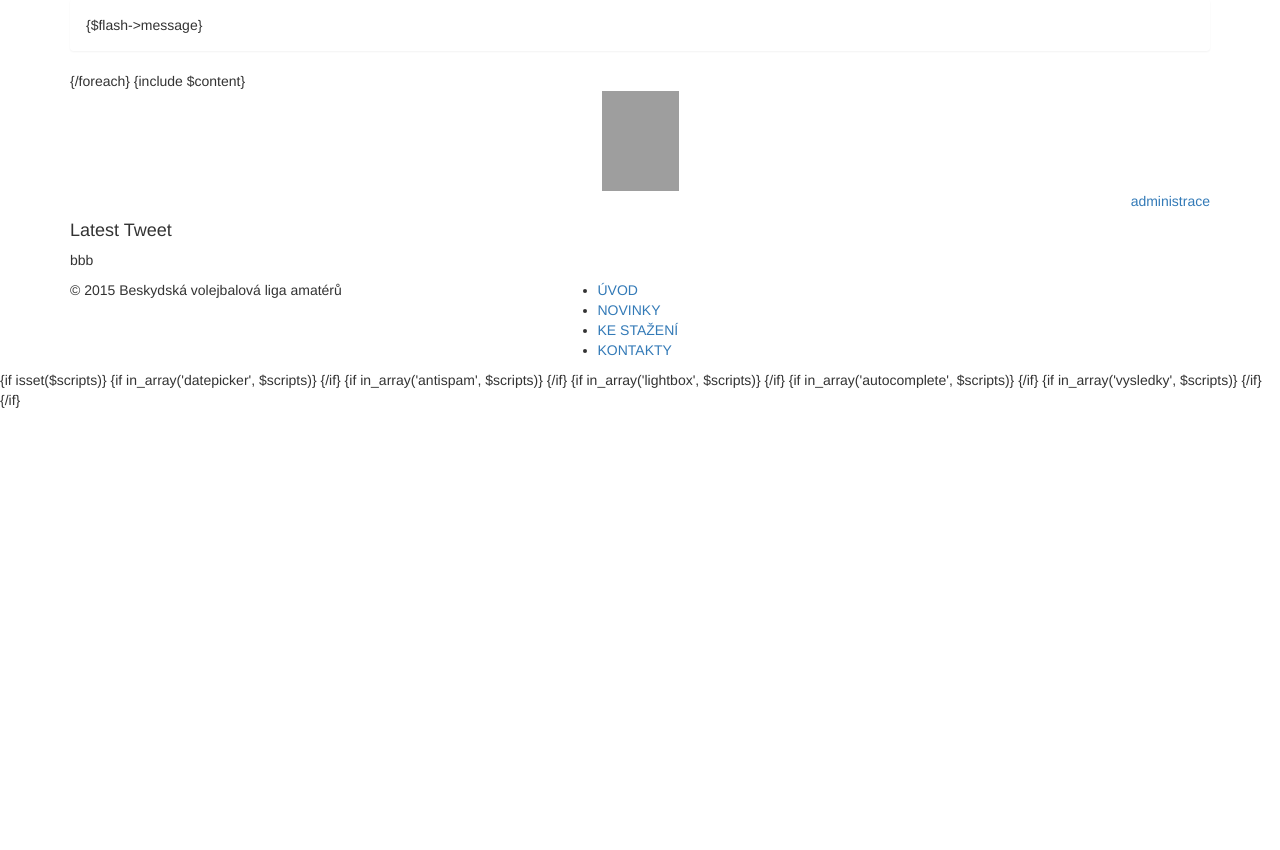
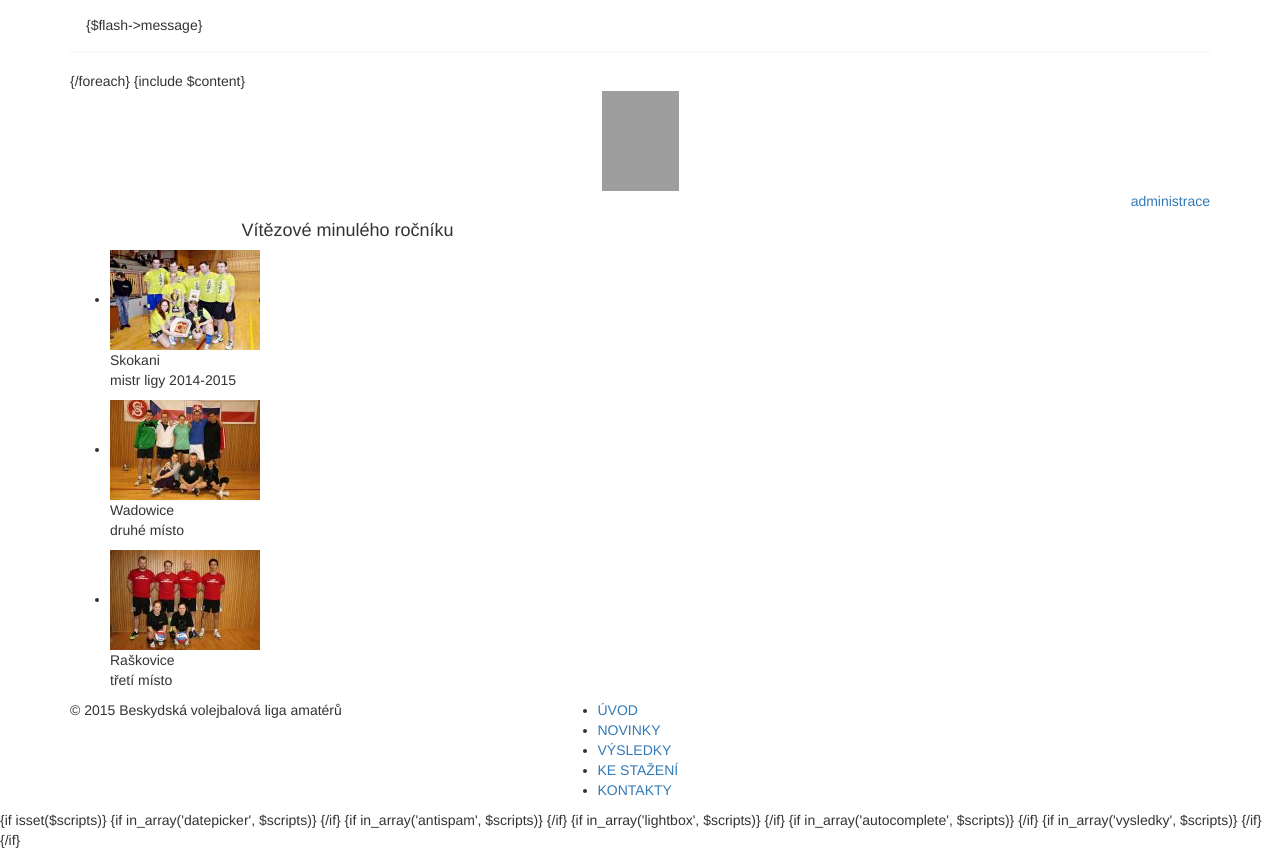
Before and after one commit to davehell/rbvl, a PHP site: page /app/templates/@layout.phtml in a window 1280 px wide. Shown: the part 323-1173 px from the top of the page. Before the commit the page ends 731 px from the top, so only its background shows below. Run offline with PHP 8.4, Linux system fonts and the light colour scheme; some libraries are stand-ins or nearby versions; grey boxes are pictures that could not be loaded.

Commit message:
pridana galerie vitezu

```diff
--- a/app/templates/@layout.phtml
+++ b/app/templates/@layout.phtml
@@ -14,6 +14,9 @@
 
   <script src="https://ajax.googleapis.com/ajax/libs/jquery/2.1.4/jquery.min.js"></script>
   <script src="https://maxcdn.bootstrapcdn.com/bootstrap/3.3.4/js/bootstrap.min.js"></script>
+
+  <link rel="stylesheet" href="{$baseUri}css/lightbox.css" type="text/css" media="screen" />
+  <script type="text/javascript" src="{$baseUri}js/lightbox.min.js"></script>
 
   <link href='http://fonts.googleapis.com/css?family=Open+Sans:400,700&subset=latin,latin-ext' rel='stylesheet' type='text/css'>
 </head>
@@ -126,9 +129,28 @@
 <div id="footer">
   <div class="container">
     <div class="row">
-      <div class="col-md-12">
-        <h4>Latest Tweet</h4>
-        <p>bbb</p>
+      <div class="col-md-6">
+        <h4 class="text-center">Vítězové minulého ročníku</h4>
+        <ul class="thumbs">
+          <li>
+            <a href="{$baseUri}img/vitezove/1415-1-skokani.jpg" rel="lightbox['vitezove']" title="Skokani - mistr ligy 2014-2015">
+              <img src="{$baseUri}img/vitezove/thumb_1415-1-skokani.jpg" />
+            </a>
+            <p>Skokani<br>mistr ligy 2014-2015</p>
+          </li>
+          <li>
+            <a href="{$baseUri}img/vitezove/1415-2-wadovice.jpg" rel="lightbox['vitezove']" title="Wadovice - druhé místo">
+              <img src="{$baseUri}img/vitezove/thumb_1415-2-wadovice.jpg" />
+            </a>
+            <p>Wadowice<br>druhé místo</p>
+          </li>
+          <li>
+            <a href="{$baseUri}img/vitezove/1415-3-raskovice.jpg" rel="lightbox['vitezove']" title="Raškovice - třetí místo">
+              <img src="{$baseUri}img/vitezove/thumb_1415-3-raskovice.jpg" />
+            </a>
+            <p>Raškovice<br>třetí místo</p>
+          </li>
+        </ul>
       </div>
     </div> <!-- .row -->
   </div> <!-- .container -->
@@ -144,6 +166,7 @@
         <ul class="nav-footer">
             <li><a href="{plink Default:}">ÚVOD</a> </li>
             <li><a href="{plink Aktuality:}">NOVINKY</a></li>
+            <li><a href="{plink Vysledky:}">VÝSLEDKY</a></li>
             <li><a href="{plink Download:}">KE STAŽENÍ</a></li>
             <li><a href="{plink Kontakty:}">KONTAKTY</a></li>
         </ul>
@@ -171,8 +194,6 @@
   <script type="text/javascript" src="{$baseUri}js/antispam.js"></script>
   {/if}
   {if in_array('lightbox', $scripts)}
-  <link rel="stylesheet" href="{$baseUri}css/lightbox.css" type="text/css" media="screen" />
-  <script type="text/javascript" src="{$baseUri}js/lightbox.min.js"></script>
   {/if}
   {if in_array('autocomplete', $scripts)}
     <link rel="stylesheet" href="{$baseUri}css/autocomplete-jquery-ui.min.css" type="text/css" media="screen" />
```
Also changed, not shown: css/styles.css (+32 -0 lines), img/vitezove/1415-1-skokani.jpg (added), img/vitezove/1415-2-wadovice.jpg (added), img/vitezove/1415-3-raskovice.jpg (added), img/vitezove/thumb_1415-1-skokani.jpg (added), img/vitezove/thumb_1415-2-wadovice.jpg (added), img/vitezove/thumb_1415-3-raskovice.jpg (added).
